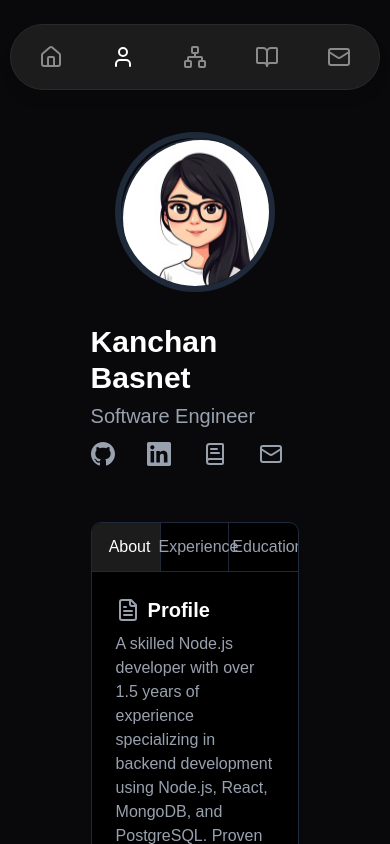
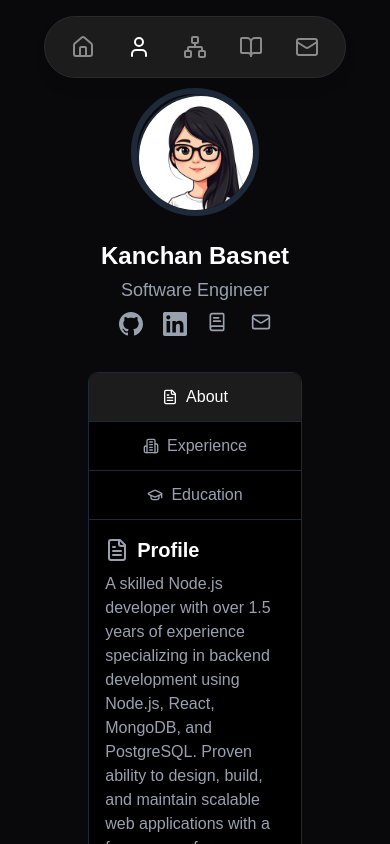
Before and after one commit to Kanchanbasnet/kanchan, a React (Vite) app: page /about in a window 390 px wide. Shown: the top 844 px of the page. Built offline with nearby package versions, Linux system fonts and the light colour scheme.

Commit message:
feat: responsive home page

```diff
--- a/src/components/FooterNavigation.tsx
+++ b/src/components/FooterNavigation.tsx
@@ -1,44 +1,49 @@
-import { useState } from 'react';
-import { Home, Network, User, BookOpen, Mail } from 'lucide-react';
-import { motion, AnimatePresence } from 'framer-motion';
-import {
-  Tooltip,
-  TooltipContent,
-  TooltipProvider,
-  TooltipTrigger,
-} from '../components/ui/tooltip';
-import { useNavigate, useLocation } from 'react-router-dom';
+
+import { useState } from "react"
+import { Home, Network, User, BookOpen, Mail } from "lucide-react"
+import { motion, AnimatePresence } from "framer-motion"
+import { Tooltip, TooltipContent, TooltipProvider, TooltipTrigger } from "../components/ui/tooltip"
+import { useNavigate, useLocation } from "react-router-dom"
 
 const HeaderNavigation = () => {
-  const navigate = useNavigate();
-  const location = useLocation();
-  const [isNavigating, setIsNavigating] = useState(false);
+  const navigate = useNavigate()
+  const location = useLocation()
+  const [isNavigating, setIsNavigating] = useState(false)
 
+  // Navigation items configuration
+  // You can modify the icons or paths here
   const navItems = [
-    { name: 'Home', icon: Home, path: '/' },
-    { name: 'About', icon: User, path: '/about' },
-    { name: 'Projects', icon: Network, path: '/projects' },
-    { name: 'Blogs', icon: BookOpen, path: '/blogs' },
-    { name: 'Contact', icon: Mail, path: 'mailto: kanchanbasnet5@gmail.com' },
-  ];
+    { name: "Home", icon: Home, path: "/" },
+    { name: "About", icon: User, path: "/about" },
+    { name: "Projects", icon: Network, path: "/projects" },
+    { name: "Blogs", icon: BookOpen, path: "/blogs" },
+    { name: "Contact", icon: Mail, path: "mailto:kanchanbasnet5@gmail.com" },
+  ]
 
   const handleNavigation = (path: string) => {
-    if (path.startsWith('mailto:')) {
-      window.location.href = path;
+    if (path.startsWith("mailto:")) {
+      window.location.href = path
     } else if (location.pathname !== path) {
-      setIsNavigating(true);
+      setIsNavigating(true)
       setTimeout(() => {
-        navigate(path);
-        setIsNavigating(false);
-      }, 300);
+        navigate(path)
+        setIsNavigating(false)
+      }, 300)
     }
-  };
+  }
 
   return (
-    <header className="fixed top-6 left-0 right-0 flex justify-center z-50">
+    // HEADER POSITIONING
+    // Adjust these values to change the vertical position of the header
+    // top-4 = position on mobile, sm:top-5 = small screens, md:top-6 = medium screens and up
+    <header className="fixed top-4 sm:top-5 md:top-6 left-0 right-0 flex justify-center z-50 px-4 sm:px-4">
       <TooltipProvider>
+        {/* MAIN CONTAINER
+            - Adjust space-x-* values to change spacing between navigation items
+            - Adjust px-* and py-* values to change padding inside the container
+            - Modify rounded-full to change the border radius */}
         <motion.div
-          className="flex items-center space-x-6 bg-[#1c1c1c] rounded-full px-4 py-2 shadow-lg border border-[#2a2a2a]"
+          className="flex items-center space-x-3 sm:space-x-4 md:space-x-6 bg-[#1c1c1c] rounded-full px-4 sm:px-4 py-2 sm:py-2 shadow-lg border border-[#2a2a2a]"
           initial={{ opacity: 0 }}
           animate={{ opacity: 1 }}
           transition={{ duration: 0.8, delay: 1 }}
@@ -46,26 +51,35 @@ const HeaderNavigation = () => {
           {navItems.map((item) => (
             <Tooltip key={item.name}>
               <TooltipTrigger asChild>
+                {/* NAVIGATION ITEM
+                    - Adjust p-* values to change padding around each icon
+                    - This affects the clickable area and spacing */}
                 <motion.div
-                  className={`relative p-3 rounded-full flex items-center justify-center cursor-pointer
-                              transition-all duration-300 ${location.pathname === item.path ? 'text-white' : 'text-[#8b8b8b] hover:text-white'}`}
+                  className={`relative p-2.5 sm:p-2.5 md:p-3 rounded-full flex items-center justify-center cursor-pointer
+                            transition-all duration-300 ${location.pathname === item.path ? "text-white" : "text-[#8b8b8b] hover:text-white"}`}
                   onClick={() => handleNavigation(item.path)}
                   whileHover={{ scale: 1.1 }}
                   whileTap={{ scale: 0.95 }}
                 >
+                  {/* ACTIVE BACKGROUND INDICATOR
+                      - This is the background that appears behind the active item
+                      - You can change the bg-[#333] to modify its color */}
                   {location.pathname === item.path && (
                     <motion.div
                       className="absolute inset-0 bg-[#333] rounded-full -z-10"
                       layoutId="activeBackground"
                       initial={false}
                       transition={{
-                        type: 'spring',
+                        type: "spring",
                         stiffness: 300,
                         damping: 30,
                       }}
                     />
                   )}
-                  <item.icon className="h-6 w-6" />
+                  {/* ICON SIZE
+                      - Adjust h-* and w-* values to change icon sizes
+                      - Current: h-6/w-6 on mobile, larger on bigger screens */}
+                  <item.icon className="h-6 w-6 sm:h-6 sm:w-6 md:h-6 md:w-6" />
                 </motion.div>
               </TooltipTrigger>
               <TooltipContent side="bottom">
@@ -76,7 +90,7 @@ const HeaderNavigation = () => {
         </motion.div>
       </TooltipProvider>
 
-      {/* Page transition overlay */}
+      {/* Page transition overlay - this creates the fade effect when navigating */}
       <AnimatePresence>
         {isNavigating && (
           <motion.div
@@ -89,7 +103,7 @@ const HeaderNavigation = () => {
         )}
       </AnimatePresence>
     </header>
-  );
-};
+  )
+}
 
-export default HeaderNavigation;
+export default HeaderNavigation
--- a/src/pages/About/AboutContent.tsx
+++ b/src/pages/About/AboutContent.tsx
@@ -1,19 +1,51 @@
-import { useState } from 'react';
-import { FileText, Building2, GraduationCap } from 'lucide-react';
-import About from './About';
-import Experience from './Experience';
-import Education from './Education';
+import { useState } from "react"
+import { FileText, Building2, GraduationCap } from "lucide-react"
+import About from "./About"
+import Experience from "./Experience"
+import Education from "./Education"
 
 export default function ProfessionalSummary() {
-  const [activeTab, setActiveTab] = useState('about');
+  const [activeTab, setActiveTab] = useState("about")
 
   return (
-    <div className="mt-12 mx-auto overflow-hidden rounded-lg bg-black border border-gray-800">
-      <div className="grid grid-cols-3 divide-x divide-gray-800">
+    <div className="mt-8 sm:mt-12 mx-auto overflow-hidden rounded-lg bg-black border border-gray-800">
+      <div className="sm:hidden flex flex-col divide-y divide-gray-800">
         <button
-          onClick={() => setActiveTab('about')}
+          onClick={() => setActiveTab("about")}
           className={`flex items-center justify-center gap-2 py-3 px-4 transition-colors cursor-pointer
-            ${activeTab === 'about' ? 'text-white bg-[#1c1c1c]' : 'text-gray-400 hover:text-gray-300'}
+            ${activeTab === "about" ? "text-white bg-[#1c1c1c]" : "text-gray-400 hover:text-gray-300"}
+          `}
+        >
+          <FileText className="w-4 h-4" />
+          <span className="font-medium">About</span>
+        </button>
+
+        <button
+          onClick={() => setActiveTab("experience")}
+          className={`flex items-center justify-center gap-2 py-3 px-4 transition-colors cursor-pointer
+            ${activeTab === "experience" ? "text-white bg-[#1c1c1c]" : "text-gray-400 hover:text-gray-300"}
+          `}
+        >
+          <Building2 className="w-4 h-4" />
+          <span className="font-medium">Experience</span>
+        </button>
+
+        <button
+          onClick={() => setActiveTab("education")}
+          className={`flex items-center justify-center gap-2 py-3 px-4 transition-colors cursor-pointer
+            ${activeTab === "education" ? "text-white bg-[#1c1c1c]" : "text-gray-400 hover:text-gray-300"}
+          `}
+        >
+          <GraduationCap className="w-4 h-4" />
+          <span className="font-medium">Education</span>
+        </button>
+      </div>
+
+      <div className="hidden sm:grid grid-cols-3 divide-x divide-gray-800">
+        <button
+          onClick={() => setActiveTab("about")}
+          className={`flex items-center justify-center gap-2 py-3 px-4 transition-colors cursor-pointer
+            ${activeTab === "about" ? "text-white bg-[#1c1c1c]" : "text-gray-400 hover:text-gray-300"}
           `}
         >
           <FileText className="w-5 h-5" />
@@ -21,9 +53,9 @@ export default function ProfessionalSummary() {
         </button>
 
         <button
-          onClick={() => setActiveTab('experience')}
+          onClick={() => setActiveTab("experience")}
           className={`flex items-center justify-center gap-2 py-3 px-4 transition-colors cursor-pointer
-            ${activeTab === 'experience' ? 'text-white bg-[#1c1c1c]' : 'text-gray-400 hover:text-gray-300'}
+            ${activeTab === "experience" ? "text-white bg-[#1c1c1c]" : "text-gray-400 hover:text-gray-300"}
           `}
         >
           <Building2 className="w-5 h-5" />
@@ -31,26 +63,25 @@ export default function ProfessionalSummary() {
         </button>
 
         <button
-          onClick={() => setActiveTab('education')}
+          onClick={() => setActiveTab("education")}
           className={`flex items-center justify-center gap-2 py-3 px-4 transition-colors cursor-pointer
-            ${activeTab === 'education' ? 'text-white bg-[#1c1c1c]' : 'text-gray-400 hover:text-gray-300'}
+            ${activeTab === "education" ? "text-white bg-[#1c1c1c]" : "text-gray-400 hover:text-gray-300"}
           `}
         >
           <GraduationCap className="w-5 h-5" />
           <span className="font-medium">Education</span>
         </button>
       </div>
+
       <hr className="border-t border-gray-800 w-full m-0" />
 
-      <div className="p-6 ">
-        <div className="space-y-4 text-gray-400">
-          {activeTab === 'about' && <About />}
-
-          {activeTab === 'experience' && <Experience />}
-
-          {activeTab === 'education' && <Education />}
+      <div className="p-4 sm:p-6">
+        <div className="space-y-3 sm:space-y-4 text-gray-400">
+          {activeTab === "about" && <About />}
+          {activeTab === "experience" && <Experience />}
+          {activeTab === "education" && <Education />}
         </div>
       </div>
     </div>
-  );
+  )
 }
--- a/src/pages/About/AboutPage.tsx
+++ b/src/pages/About/AboutPage.tsx
@@ -1,34 +1,40 @@
-import HeaderNavigation from '../../components/FooterNavigation';
-import { Mail, BookText } from 'lucide-react';
-import profileImage from '../../assets/images/profile.jpeg';
-import ProfessionalSummary from './AboutContent';
-import { GithubIcon, LinkedInIcon } from '../../assets/icons/icons';
-import Footer from '../../components/Footer';
+import HeaderNavigation from "../../components/FooterNavigation"
+import { Mail, BookText } from "lucide-react"
+import profileImage from "../../assets/images/profile.jpeg"
+import ProfessionalSummary from "./AboutContent"
+import { GithubIcon, LinkedInIcon } from "../../assets/icons/icons"
+import Footer from "../../components/Footer"
 
 export default function About() {
   return (
     <div>
-      <div className="min-h-screen text-white px-4 py-8 pb-24">
+      {/* Main container - added responsive padding */}
+      <div className="min-h-screen text-white px-3 sm:px-4 py-6 sm:py-8 pb-20 sm:pb-24">
         <HeaderNavigation />
 
-        <div className="max-w-7/12 mx-auto space-y-14 mt-25">
-          <div className="flex flex-col md:flex-row items-center md:items-center gap-8 md:gap-20">
-            <div className="w-40 h-40 md:w-48 md:h-48 relative overflow-hidden rounded-full border-6 border-gray-800">
-              <div className="w-40 h-40 md:w-48 md:h-48 relative overflow-hidden rounded-full border-2 border-gray-800">
+        {/* Adjusted top margin for better spacing on mobile */}
+        <div className="max-w-7/12 mx-auto space-y-10 sm:space-y-14 mt-16 sm:mt-20 md:mt-25">
+          {/* Profile section - improved responsive layout */}
+          <div className="flex flex-col md:flex-row items-center md:items-center gap-6 sm:gap-8 md:gap-20">
+            {/* Profile image - adjusted sizes for different screens */}
+            <div className="w-32 h-32 sm:w-40 sm:h-40 md:w-48 md:h-48 relative overflow-hidden rounded-full border-6 border-gray-800">
+              <div className="w-32 h-32 sm:w-40 sm:h-40 md:w-48 md:h-48 relative overflow-hidden rounded-full border-2 border-gray-800">
                 <img
-                  src={profileImage}
+                  src={profileImage || "/placeholder.svg"}
                   alt="Profile picture"
                   className="w-full h-full object-cover"
                 />
               </div>
             </div>
-            <div className="space-y-1.5 ">
-              <h1 className="text-3xl md:text-4xl font-bold text-white">
-                Kanchan Basnet
-              </h1>
-              <p className="text-xl text-gray-400">Software Engineer</p>
 
-              <div className="flex gap-8 mt-3">
+            {/* Text content - responsive text sizes */}
+            <div className="space-y-1 sm:space-y-1.5 text-center md:text-left">
+              <h1 className="text-2xl sm:text-3xl md:text-4xl font-bold text-white">Kanchan Basnet</h1>
+              <p className="text-lg sm:text-xl text-gray-400">Software Engineer</p>
+
+              {/* Social links - adjusted spacing and icon sizes */}
+              <div className="flex justify-center md:justify-start gap-6 sm:gap-8 mt-2 sm:mt-3">
+                {/* For SVG icons, we wrap them in a div with controlled size */}
                 <a
                   href="https://github.com/Kanchanbasnet"
                   target="_blank"
@@ -36,7 +42,10 @@ export default function About() {
                   className="text-gray-400 hover:text-white transition-colors"
                   aria-label="GitHub"
                 >
-                  <GithubIcon />
+                  {/* Wrapper div to control SVG size */}
+                  <div className="w-5 h-5 sm:w-6 sm:h-6">
+                    <GithubIcon />
+                  </div>
                 </a>
                 <a
                   href="https://www.linkedin.com/in/kanchan-basnet/"
@@ -45,7 +54,10 @@ export default function About() {
                   className="text-gray-400 hover:text-white transition-colors"
                   aria-label="LinkedIn"
                 >
-                  <LinkedInIcon />
+                  {/* Wrapper div to control SVG size */}
+                  <div className="w-5 h-5 sm:w-6 sm:h-6">
+                    <LinkedInIcon />
+                  </div>
                 </a>
 
                 <a
@@ -55,7 +67,8 @@ export default function About() {
                   className="text-gray-400 hover:text-white transition-colors"
                   aria-label="Medium"
                 >
-                  <BookText size={24} />
+                  {/* Responsive icon sizing for Lucide icons */}
+                  <BookText size={20} className="sm:size-6" />
                 </a>
 
                 <a
@@ -63,7 +76,8 @@ export default function About() {
                   className="text-gray-400 hover:text-white transition-colors"
                   aria-label="Email"
                 >
-                  <Mail size={24} />
+                  {/* Responsive icon sizing for Lucide icons */}
+                  <Mail size={20} className="sm:size-6" />
                 </a>
               </div>
             </div>
@@ -76,5 +90,5 @@ export default function About() {
       </div>
       <Footer />
     </div>
-  );
+  )
 }
--- a/src/pages/Home/HomePage.tsx
+++ b/src/pages/Home/HomePage.tsx
@@ -1,54 +1,55 @@
-import { useState, useEffect } from 'react';
-import { motion, AnimatePresence } from 'framer-motion';
-import FooterNavigation from '../../components/FooterNavigation';
-import Footer from '../../components/Footer';
+
+import { useState, useEffect } from "react"
+import { motion, AnimatePresence } from "framer-motion"
+import FooterNavigation from "../../components/FooterNavigation"
+import Footer from "../../components/Footer"
 
 const HomePage = () => {
-  const roles = ['Kanchan Basnet', 'Software Engineer', 'Learner'];
-  const [currentRoleIndex, setCurrentRoleIndex] = useState(0);
+  const roles = ["Kanchan Basnet", "Software Engineer", "Learner"]
+  const [currentRoleIndex, setCurrentRoleIndex] = useState(0)
 
   useEffect(() => {
     const interval = setInterval(() => {
-      setCurrentRoleIndex((prevIndex) => (prevIndex + 1) % roles.length);
-    }, 3000);
+      setCurrentRoleIndex((prevIndex) => (prevIndex + 1) % roles.length)
+    }, 3000)
 
-    return () => clearInterval(interval);
-  }, []);
+    return () => clearInterval(interval)
+  }, [])
 
   return (
-    <div>
+    <div className="min-h-screen flex flex-col">
       <motion.div
-        className="p-6 rounded-lg min-h-screen flex flex-col justify-center items-center"
+        className="p-4 sm:p-6 flex-grow flex flex-col justify-center items-center"
         initial={{ opacity: 0 }}
         animate={{ opacity: 1 }}
         transition={{ duration: 1.2 }}
       >
         <motion.div
-          className="max-w-6xl w-full flex flex-col md:flex-row items-center justify-center gap-8"
+          className="w-full max-w-6xl px-4 sm:px-6 flex flex-col md:flex-row items-center justify-center gap-4 sm:gap-8"
           initial={{ opacity: 0, y: 10 }}
           animate={{ opacity: 1, y: 0 }}
           transition={{ duration: 0.8, delay: 0.3 }}
         >
-          <div className="max-w-xl text-center">
+          <div className="w-full max-w-xl text-center">
             <motion.p
-              className="text-xl mb-2 text-white"
+              className="text-lg sm:text-xl mb-2 text-white"
               initial={{ opacity: 0 }}
               animate={{ opacity: 1 }}
               transition={{ duration: 0.5, delay: 0.5 }}
             >
               Hello! I am
             </motion.p>
-            <div className="h-16 mb-4 overflow-hidden">
+            <div className="h-12 sm:h-16 mb-3 sm:mb-4 overflow-hidden">
               <AnimatePresence mode="wait">
                 <motion.h1
                   key={currentRoleIndex}
-                  className="text-5xl md:text-6xl font-bold mb-4 text-white"
+                  className="text-3xl sm:text-4xl md:text-5xl lg:text-6xl font-bold text-white"
                   initial={{ y: 40, opacity: 0 }}
                   animate={{ y: 0, opacity: 1 }}
                   exit={{ y: -40, opacity: 0 }}
                   transition={{
                     duration: 0.5,
-                    ease: 'easeInOut',
+                    ease: "easeInOut",
                   }}
                 >
                   {roles[currentRoleIndex]}
@@ -56,36 +57,32 @@ const HomePage = () => {
               </AnimatePresence>
             </div>
             <motion.p
-              className="text-gray-300 leading-relaxed"
+              className="text-sm sm:text-base text-gray-300 leading-relaxed px-2 sm:px-0"
               initial={{ opacity: 0 }}
               animate={{ opacity: 1 }}
               transition={{ duration: 0.8, delay: 0.7 }}
             >
-              Backend developer skilled in Node.js, React.js, and TypeScript. I
-              enjoy building reliable and efficient applications, focusing on
-              clean and maintainable code. I love tackling challenges and
-              constantly learning to improve my skills. Passionate about
-              exploring new techniques and turning ideas into practical
+              Backend developer skilled in Node.js, React.js, and TypeScript. I enjoy building reliable and efficient
+              applications, focusing on clean and maintainable code. I love tackling challenges and constantly learning
+              to improve my skills. Passionate about exploring new techniques and turning ideas into practical
               solutions.
             </motion.p>
             <motion.div
-              className="mt-5 mx-auto p-2 w-48 border rounded-md bg-white text-black hover:bg-transparent hover:text-white border-gray-500 transition-colors duration-200 cursor-pointer"
+              className="mt-4 sm:mt-5 mx-auto p-2 w-full max-w-[12rem] border rounded-md bg-white text-black hover:bg-transparent hover:text-white border-gray-500 transition-colors duration-200 cursor-pointer"
               initial={{ opacity: 0 }}
               animate={{ opacity: 1 }}
               transition={{ duration: 0.5, delay: 0.9 }}
               whileHover={{ scale: 1.03 }}
               whileTap={{ scale: 0.98 }}
             >
-              <a
-                href="mailto:kanchanbasnet5@gmail.com"
-                className="block w-full h-full"
-              >
+              <a href="mailto:kanchanbasnet5@gmail.com" className="block w-full h-full text-sm sm:text-base">
                 Get in Touch
               </a>
             </motion.div>
           </div>
         </motion.div>
         <motion.div
+          className="mt-6 sm:mt-8 w-full"
           initial={{ opacity: 0 }}
           animate={{ opacity: 1 }}
           transition={{ duration: 0.8, delay: 1 }}
@@ -95,7 +92,7 @@ const HomePage = () => {
       </motion.div>
       <Footer />
     </div>
-  );
-};
+  )
+}
 
-export default HomePage;
+export default HomePage
```
